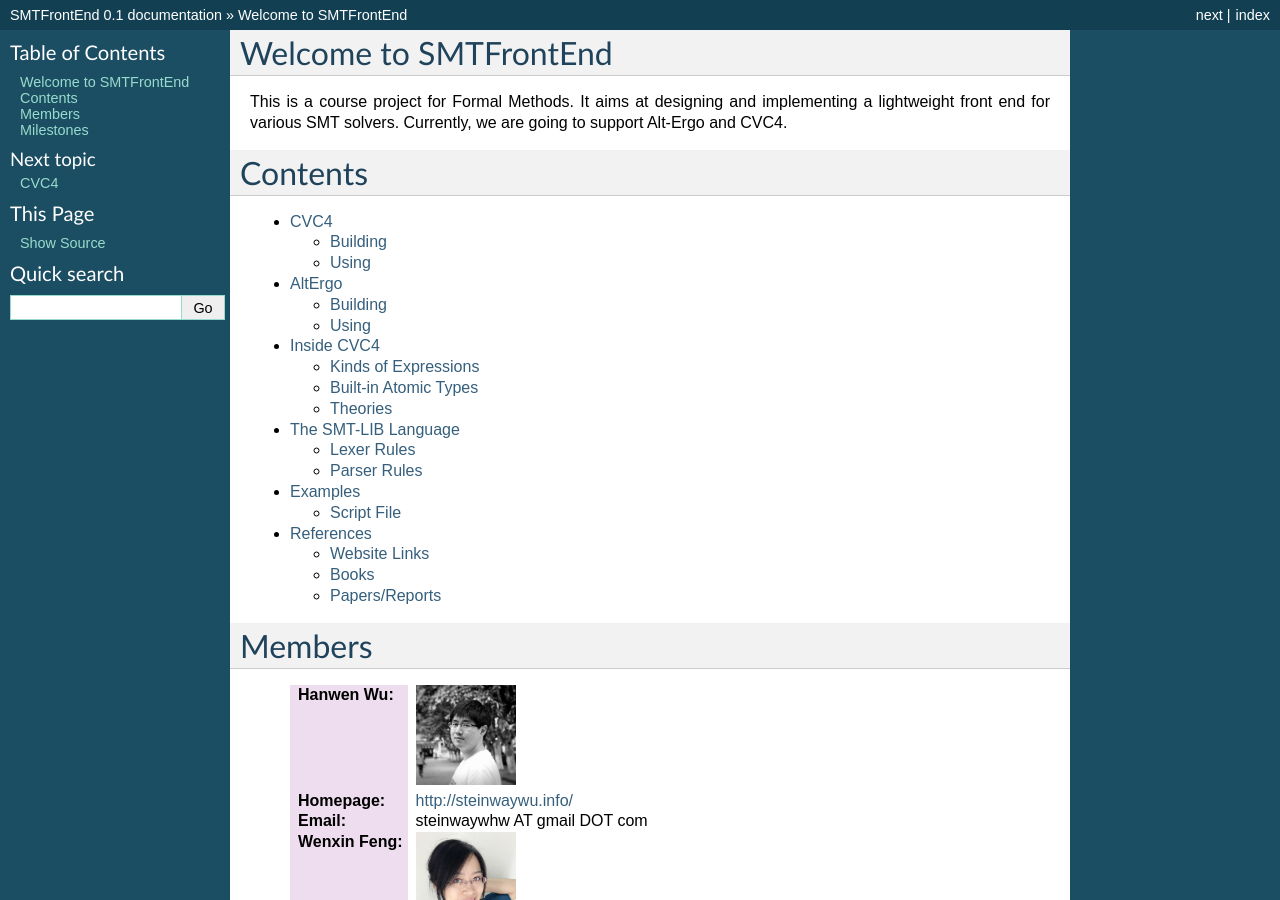
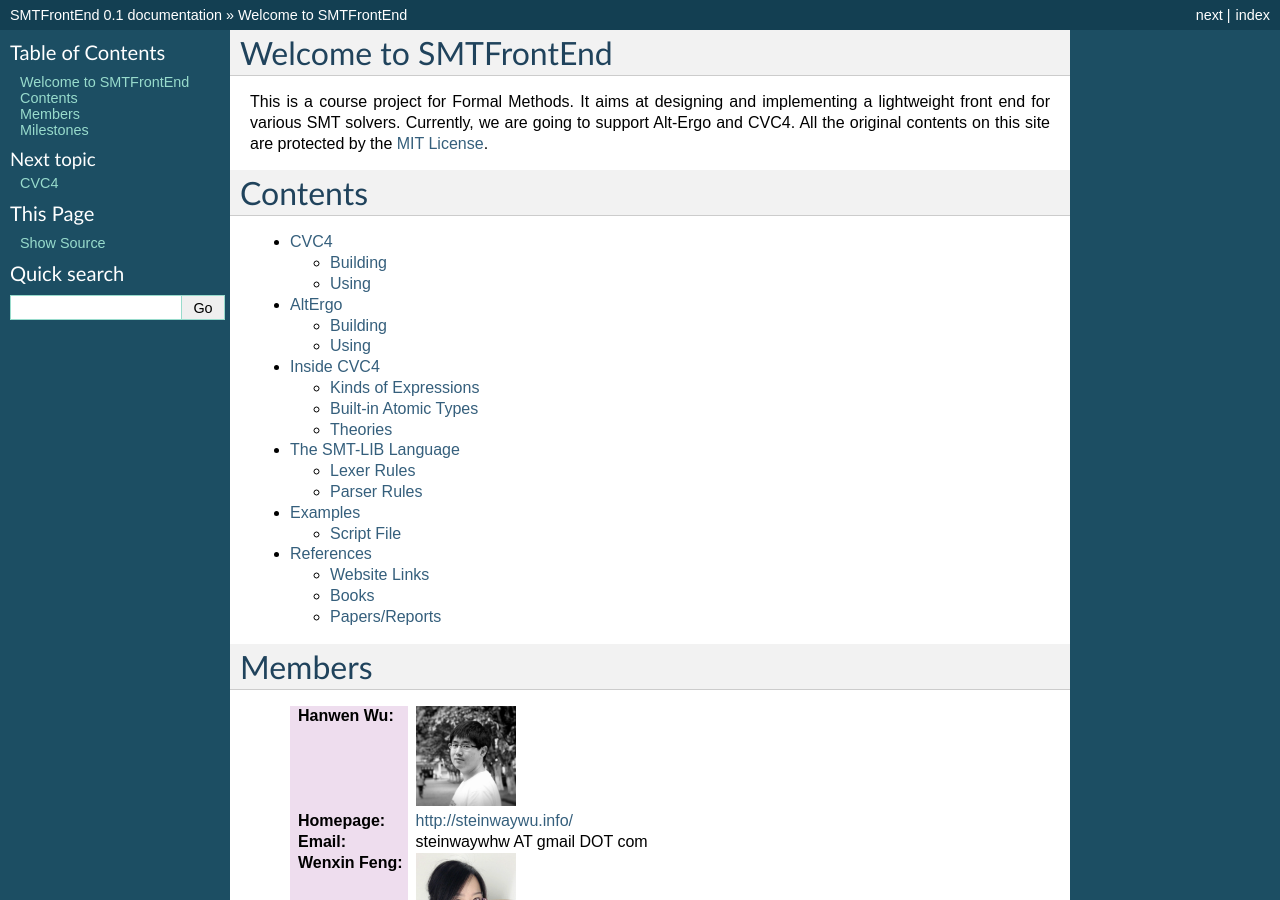
Before and after one commit to steinwaywhw/SMT-FrontEnd, a Sphinx documentation site: the page built from docs/source/index.rst, in a window 1280 px wide and 900 px high. Built offline with Sphinx 7.4.7, drawn with Linux system fonts in a browser that asks for light colours; formulas are drawn with MathJax 3.

Commit message:
Update grammar

```diff
--- a/docs/source/index.rst
+++ b/docs/source/index.rst
@@ -6,7 +6,7 @@
 Welcome to SMTFrontEnd
 =======================================
 
-This is a course project for Formal Methods. It aims at designing and implementing a lightweight front end for various SMT solvers. Currently, we are going to support Alt-Ergo and CVC4.
+This is a course project for Formal Methods. It aims at designing and implementing a lightweight front end for various SMT solvers. Currently, we are going to support Alt-Ergo and CVC4. All the original contents on this site are protected by the `MIT License <http://opensource.org/licenses/MIT>`_.
 
 Contents
 ======================
--- a/docs/source/smtv2.rst
+++ b/docs/source/smtv2.rst
@@ -28,7 +28,6 @@ Lexer Rules
     SYM_UNKNOWN             : 'unknown';
     SYM_UNSAT               : 'unsat';
     SYM_UNSUPPORTED         : 'unsupported';
-
 
     // Predefined Keywords
     KEYWORD_ALL_STATISTICS              : ':all-statistics';
@@ -65,7 +64,6 @@ Lexer Rules
     KEYWORD_VERBOSITY                   : ':verbosity';
     KEYWORD_VERSION                     : ':version';
 
-
     // Predifined General Token
     TOKEN_BANG       : '!';
     TOKEN_UNDERSCORE : '_';
@@ -77,7 +75,6 @@ Lexer Rules
     TOKEN_NUMERAL    : 'NUMERAL';
     TOKEN_PAR        : 'par';
     TOKEN_STRING     : 'STRING';
-
 
     // Predefined Command Token
     TOKEN_CMD_ASSERT          : 'assert';
@@ -99,8 +96,6 @@ Lexer Rules
     TOKEN_CMD_SET_LOGIC       : 'set-logic';
     TOKEN_CMD_SET_INFO        : 'set-info';
     TOKEN_CMD_SET_OPTION      : 'set-option';
-
-
 
     fragment DIGIT      : [0-9];
     fragment HEXDIGIT   : DIGIT | [a-fA-F];
```
Also changed, not shown: 1 other file.
